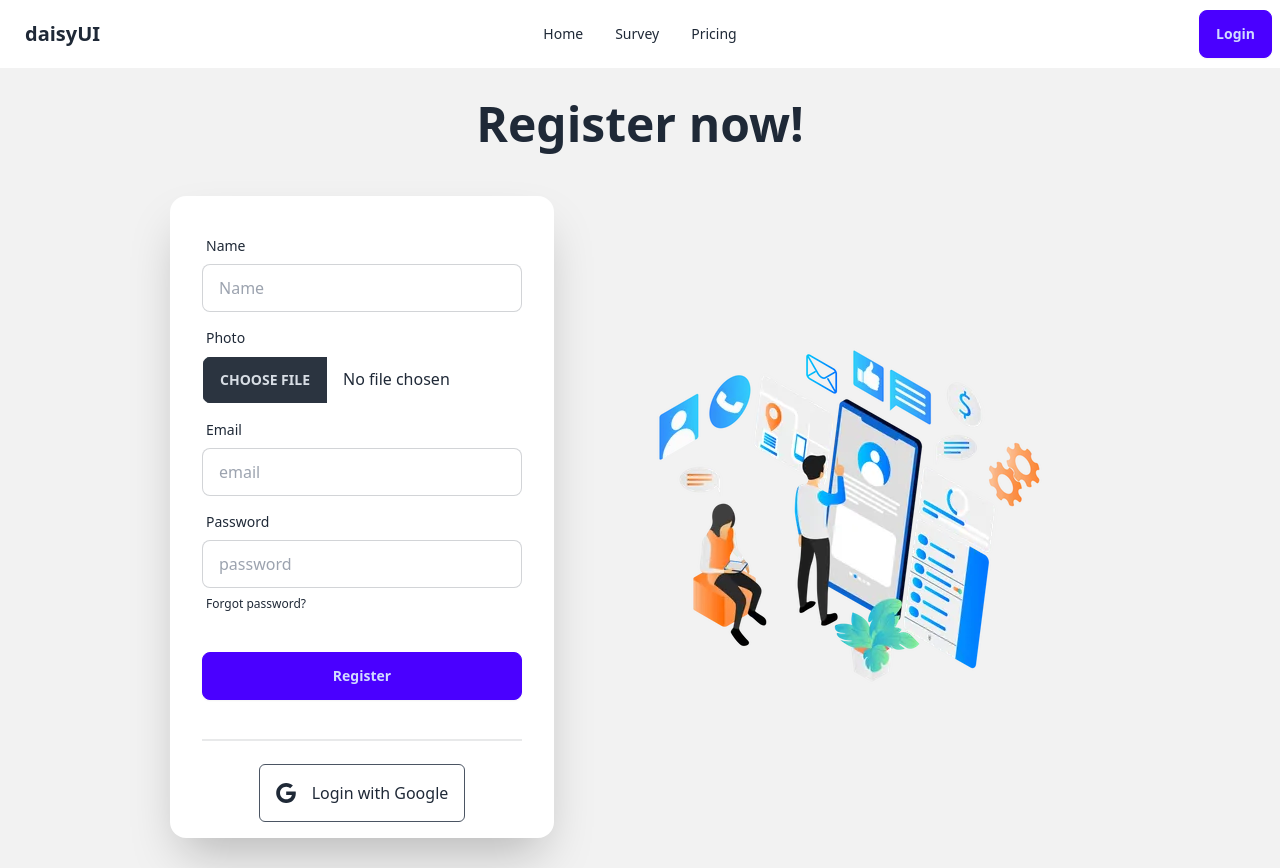
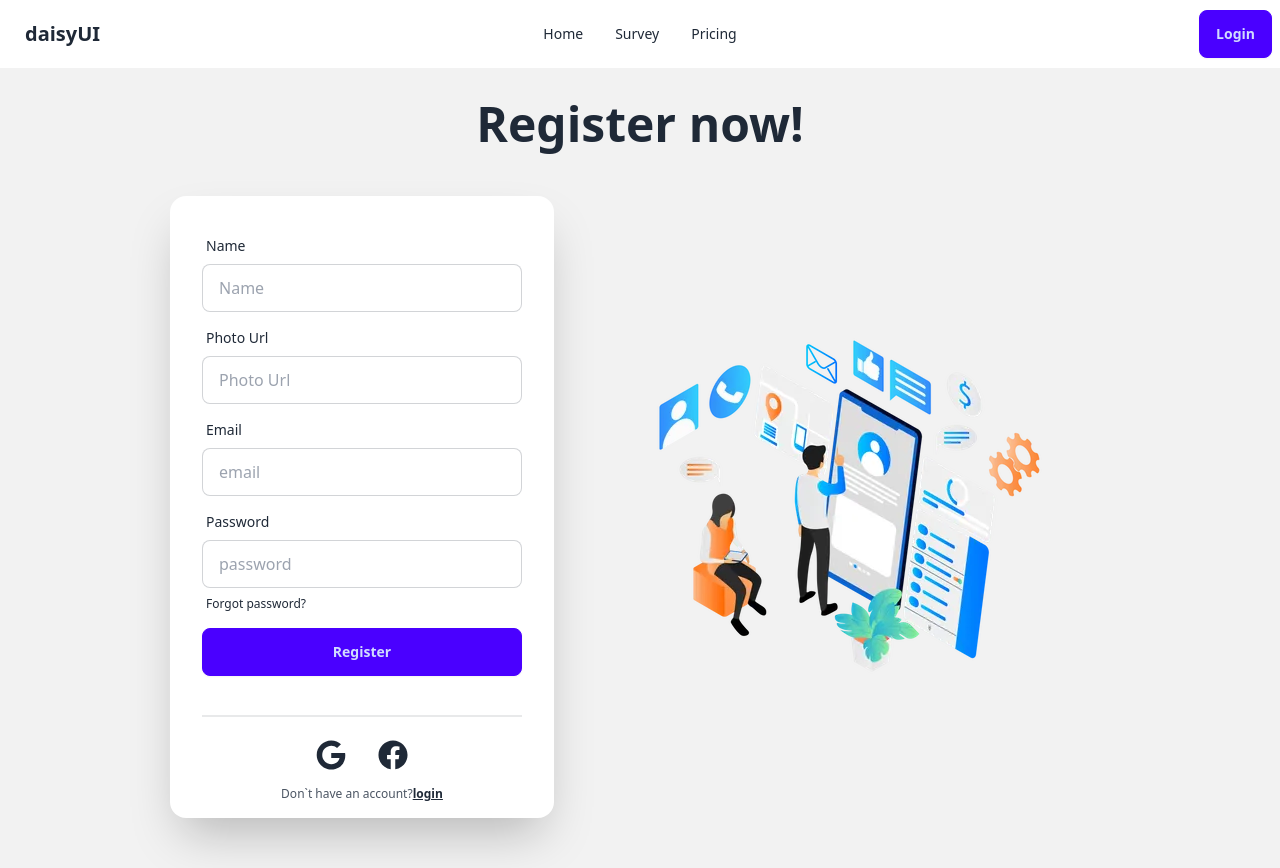
Before and after one commit to MdAlAmin212104/servey_app_client, a React (Vite) app: page /register in a window 1280 px wide. Built offline with nearby package versions, Linux system fonts and the light colour scheme; no server answers.

Commit message:
Register page create and now avilable to create new user

```diff
--- a/package.json
+++ b/package.json
@@ -16,6 +16,7 @@
     "match-sorter": "^6.3.4",
     "react": "^18.2.0",
     "react-dom": "^18.2.0",
+    "react-icons": "^5.2.1",
     "react-router-dom": "^6.23.1",
     "sort-by": "^1.2.0",
     "sweetalert2": "^11.11.0"
--- a/src/AuthProvider/Provider.jsx
+++ b/src/AuthProvider/Provider.jsx
@@ -1,4 +1,4 @@
-import { GoogleAuthProvider, onAuthStateChanged, signInWithEmailAndPassword, signInWithPopup, signOut } from "firebase/auth";
+import { GoogleAuthProvider, createUserWithEmailAndPassword, onAuthStateChanged, signInWithEmailAndPassword, signInWithPopup, signOut, updateProfile } from "firebase/auth";
 import auth from '../Firebase/FirebaseConfig'
 import { createContext, useEffect, useState } from "react";
 
@@ -8,6 +8,17 @@ const Provider = ({ children }) => {
     const [loading, setLoading] = useState(true)
     const googleProvider = new GoogleAuthProvider()
 
+
+    const createUser = (email, password) => {
+        setLoading(true);
+        return createUserWithEmailAndPassword(auth, email, password)
+    }
+    const updateUserProfile = (name, photo) => {
+        return updateProfile(auth.currentUser, {
+            displayName: name,
+            photoURL: photo,
+        })
+    }
 
     const userLogIn = (email, password) => {
         setLoading(true)
@@ -41,6 +52,8 @@ const Provider = ({ children }) => {
         loading,
         googleLogin,
         logout,
+        createUser,
+        updateUserProfile,
 
     }
     return (
--- a/src/Pages/Auth/Login.jsx
+++ b/src/Pages/Auth/Login.jsx
@@ -1,8 +1,10 @@
 import Swal from "sweetalert2";
 import login from "../../assets/login.webp";
 import useAuth from "../../hook/useAuth";
+import { Link } from "react-router-dom";
+import { FaFacebook, FaGoogle } from "react-icons/fa";
 const Login = () => {
-    const { userLogIn, googleLogin } =useAuth();
+  const { userLogIn, googleLogin } = useAuth();
 
   const handleGoogleLogin = () => {
     googleLogin()
@@ -12,17 +14,19 @@ const Login = () => {
           icon: "success",
           title: "Login success",
           showConfirmButton: false,
-                timer: 1500
+          timer: 1500,
         });
       })
-           .catch(error => Swal.fire({
+      .catch((error) =>
+        Swal.fire({
           position: "top-end",
           icon: "success",
           title: error.message,
           showConfirmButton: false,
-            timer: 1500
-          }));
-    }
+          timer: 1500,
+        })
+      );
+  };
 
   const handleLogin = (e) => {
     e.preventDefault();
@@ -37,17 +41,19 @@ const Login = () => {
           icon: "success",
           title: "Login success",
           showConfirmButton: false,
-            timer: 1500
+          timer: 1500,
         });
       })
-       .catch(error => Swal.fire({
+      .catch((error) =>
+        Swal.fire({
           position: "top-end",
           icon: "success",
           title: error.message,
           showConfirmButton: false,
-        timer: 1500
-      }));
-    }
+          timer: 1500,
+        })
+      );
+  };
   return (
     <div className=" min-h-screen bg-base-200">
       <h1 className="text-5xl font-bold text-center py-8">Login now!</h1>
@@ -89,23 +95,32 @@ const Login = () => {
             </div>
           </form>
           <div className="divider mx-8 my-0"></div>
-          <div className="my-4">
+          <div className="my-4 flex items-center justify-center gap-8">
             <button
                 onClick={handleGoogleLogin}
               aria-label="Login with Google"
               type="button"
-              className="flex items-center justify-center mx-auto p-4 space-x-4 border rounded-md focus:ring-2 focus:ring-offset-1 border-gray-600 focus:ring-violet-600"
               >
-              <svg
-                xmlns="http://www.w3.org/2000/svg"
-                viewBox="0 0 32 32"
-                className="w-5 h-5 fill-current"
+              <FaGoogle className="text-3xl"/>
+            </button>
+            <button
+                //onClick={handleGoogleLogin}
+              aria-label="Login with Google"
+              type="button"
               >
-                <path d="M16.318 13.714v5.484h9.078c-0.37 2.354-2.745 6.901-9.078 6.901-5.458 0-9.917-4.521-9.917-10.099s4.458-10.099 9.917-10.099c3.109 0 5.193 1.318 6.38 2.464l4.339-4.182c-2.786-2.599-6.396-4.182-10.719-4.182-8.844 0-16 7.151-16 16s7.156 16 16 16c9.234 0 15.365-6.49 15.365-15.635 0-1.052-0.115-1.854-0.255-2.651z"></path>
-              </svg>
-              <p>Login with Google</p>
+              <FaFacebook className="text-3xl"/>
             </button>
+
           </div>
+          <p className="text-xs text-center sm:px-6 text-gray-600 pb-4">
+            Don`t have an account?
+            <Link to='/register'
+              rel="noopener noreferrer"
+              className="underline text-gray-800 font-bold"
+            >
+              Sign up
+            </Link>
+          </p>
         </div>
       </div>
     </div>
--- a/src/Pages/Auth/Register.jsx
+++ b/src/Pages/Auth/Register.jsx
@@ -1,10 +1,11 @@
 import Swal from "sweetalert2";
 import useAuth from "../../hook/useAuth";
 import login from '../../assets/login.webp'
+import { Link } from "react-router-dom";
+import { FaFacebook, FaGoogle } from "react-icons/fa";
 const Register = () => {
-    const {googleLogin}= useAuth();
-    const image_hosting_Key = import.meta.env.VITE_image_hosting_Key;
-    const image_url = `https://api.imgbb.com/1/upload?key=${image_hosting_Key}`
+    const {googleLogin, createUser, updateUserProfile}= useAuth();
+
 
 
     const handleGoogleLogin = () => {
@@ -27,11 +28,45 @@ const Register = () => {
           }));
     }
 
-    const handleLogin = (e) => {
+    const handleRegister = (e) => {
         e.preventDefault();
-        const email = e.target.email.value;
-        const password = e.target.password.value;
-        console.log(email, password);
+        const from = e.target
+        const email = from.email.value;
+        const password = from.password.value;
+        const name = from.name.value;
+        const photo = from.photo.value;
+        console.log({email, password, name, photo});
+        createUser(email, password)
+          .then(() => {
+            updateUserProfile(name, photo)
+              .then(() => {
+                Swal.fire({
+                  position: "top-end",
+                  icon: "success",
+                  title: "Register success",
+                  showConfirmButton: false,
+                  timer: 1500
+                });
+              })
+              .catch(error => {
+                Swal.fire({
+                  position: "top-end",
+                  icon: "success",
+                  title: error.message,
+                  showConfirmButton: false,
+                  timer: 1500
+                });
+              })
+          })
+          .catch(error => {
+            Swal.fire({
+              position: "top-end",
+              icon: "success",
+              title: error.message,
+              showConfirmButton: false,
+              timer: 1500
+            });
+          });
     }
 
 
@@ -41,7 +76,7 @@ const Register = () => {
       <div className="hero-content flex-col lg:flex-row-reverse">
         <img src={login} alt="" />
         <div className="card shrink-0 w-full max-w-sm shadow-2xl bg-base-100">
-          <form onSubmit={handleLogin} className="card-body">
+          <form onSubmit={handleRegister} className="card-body">
             <div className="form-control">
               <label className="label">
                 <span className="label-text">Name</span>
@@ -56,9 +91,15 @@ const Register = () => {
             </div>
             <div className="form-control">
               <label className="label">
-                <span className="label-text">Photo</span>
+                <span className="label-text">Photo Url</span>
               </label>
-              <input type="file" className="file-input w-full max-w-xs" />
+              <input
+                type="test"
+                name="photo"
+                placeholder="Photo Url"
+                className="input input-bordered"
+                required
+              />
             </div>
 
             <div className="form-control">
@@ -90,28 +131,37 @@ const Register = () => {
                 </a>
               </label>
             </div>
-            <div className="form-control mt-6">
+            <div className="form-control my-0">
               <button className="btn btn-primary">Register</button>
             </div>
           </form>
           <div className="divider mx-8 my-0"></div>
-          <div className="my-4">
+          <div className="my-4 flex items-center justify-center gap-8">
             <button
                 onClick={handleGoogleLogin}
               aria-label="Login with Google"
               type="button"
-              className="flex items-center justify-center mx-auto p-4 space-x-4 border rounded-md focus:ring-2 focus:ring-offset-1 border-gray-600 focus:ring-violet-600"
+              >
+              <FaGoogle className="text-3xl"/>
+            </button>
+            <button
+                //onClick={handleGoogleLogin}
+              aria-label="Login with Google"
+              type="button"
+              >
+              <FaFacebook className="text-3xl"/>
+            </button>
+
+          </div>
+          <p className="text-xs text-center sm:px-6 text-gray-600 pb-4">
+            Don`t have an account?
+            <Link to='/login'
+              rel="noopener noreferrer"
+              className="underline text-gray-800 font-bold"
             >
-              <svg
-                xmlns="http://www.w3.org/2000/svg"
-                viewBox="0 0 32 32"
-                className="w-5 h-5 fill-current"
-              >
-                <path d="M16.318 13.714v5.484h9.078c-0.37 2.354-2.745 6.901-9.078 6.901-5.458 0-9.917-4.521-9.917-10.099s4.458-10.099 9.917-10.099c3.109 0 5.193 1.318 6.38 2.464l4.339-4.182c-2.786-2.599-6.396-4.182-10.719-4.182-8.844 0-16 7.151-16 16s7.156 16 16 16c9.234 0 15.365-6.49 15.365-15.635 0-1.052-0.115-1.854-0.255-2.651z"></path>
-              </svg>
-              <p>Login with Google</p>
-            </button>
-          </div>
+              login
+            </Link>
+          </p>
         </div>
       </div>
     </div>
```
Also changed, not shown: 1 other file (tests, documents, lock files or other folders). Lines whose indentation alone changed are shown as unchanged.
